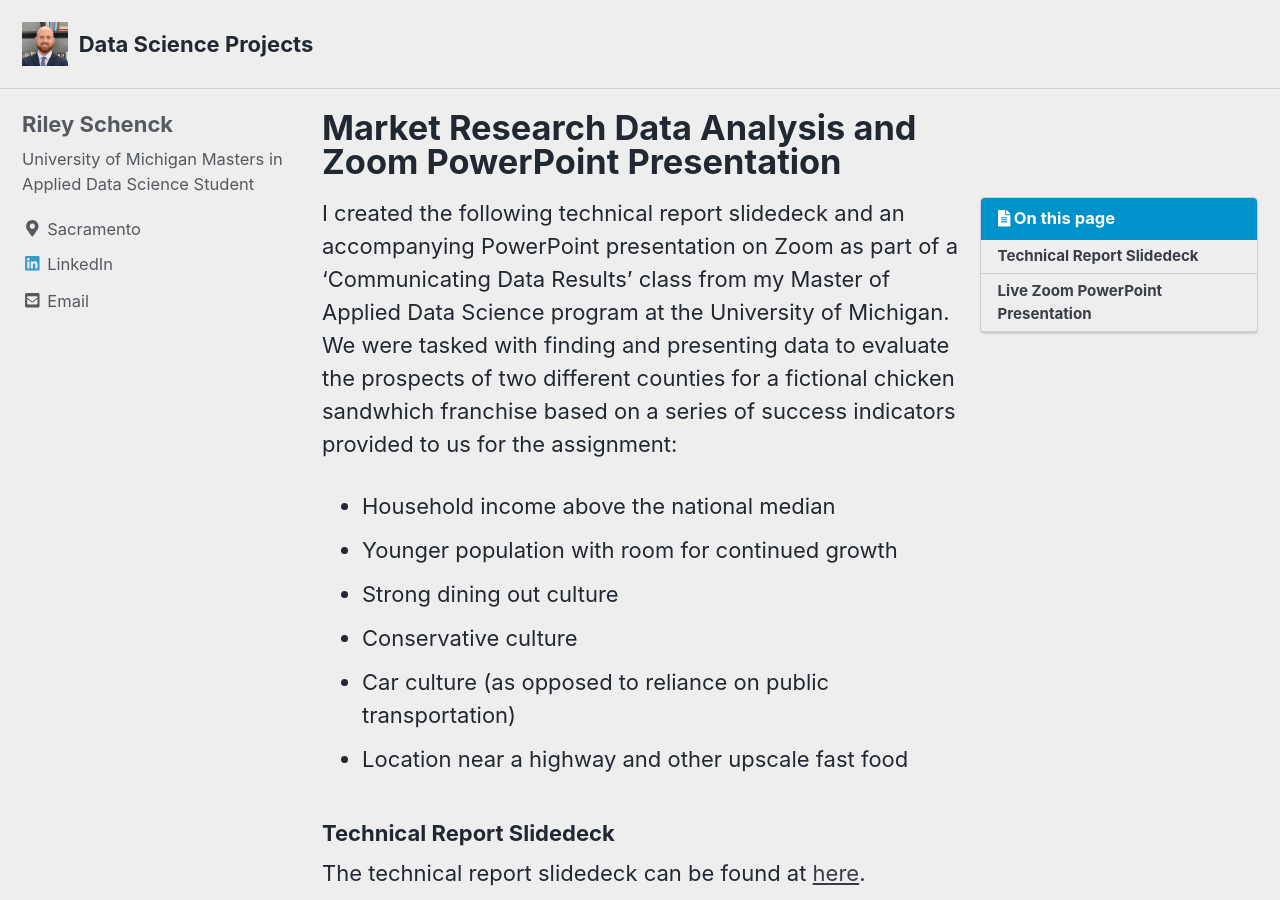
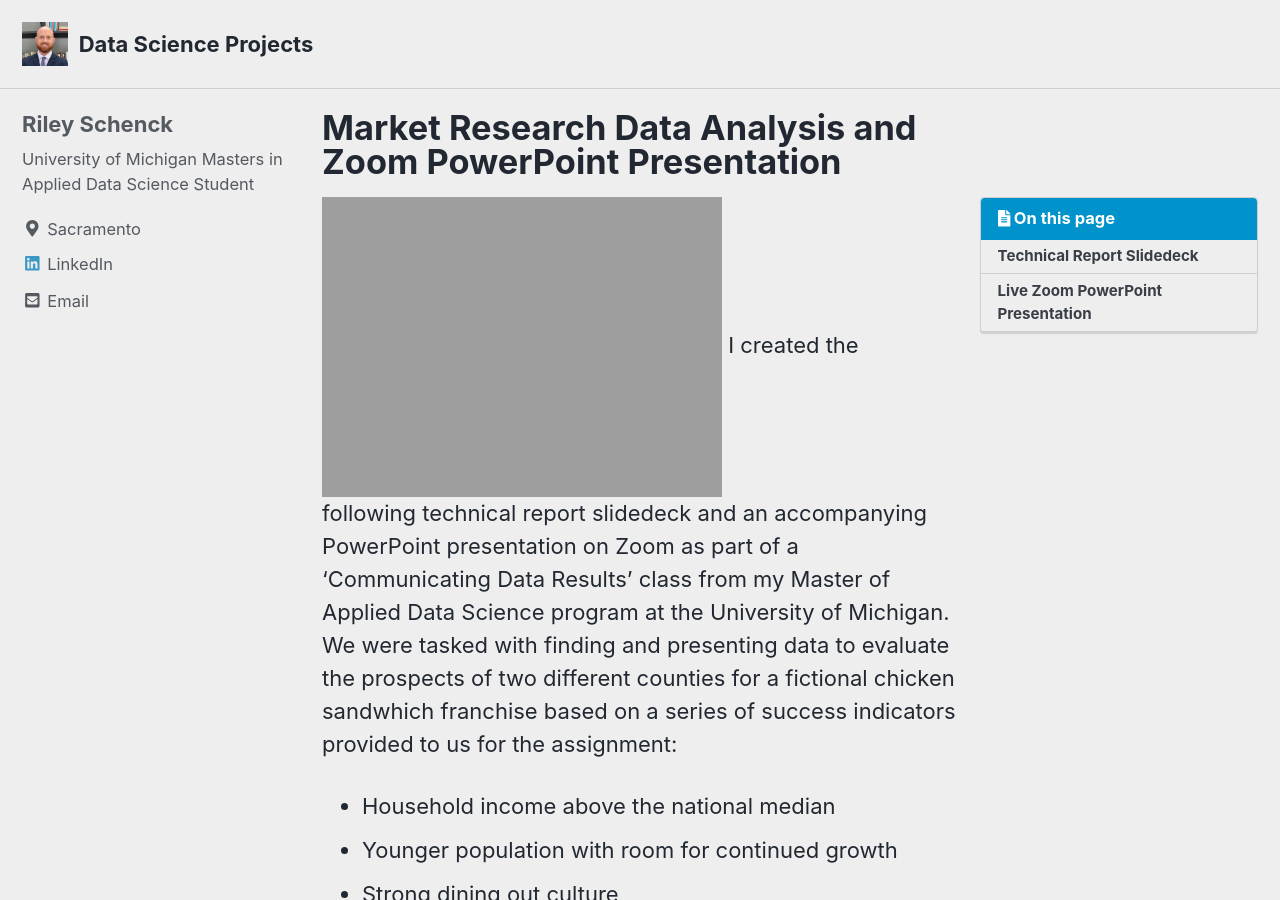
Before and after one commit to rileyschenck/website, a Jekyll site: the page built from _posts/2023-03-02-PowerPoint.md, in a window 1280 px wide and 900 px high. Built offline with Jekyll 4.4.1, drawn with Linux system fonts in a browser that asks for light colours; cached includes are drawn as plain includes; nearby versions of some CDN libraries; a script that is not in the unit is left out.

Commit message:
Update 2023-03-02-PowerPoint.md

```diff
--- a/_posts/2023-03-02-PowerPoint.md
+++ b/_posts/2023-03-02-PowerPoint.md
@@ -8,7 +8,7 @@ excerpt: "From a 'Communicating Data Results' class: Is Lubbock or Sacramento a
 toc: true
 toc_sticky: true
 ---
-
+![Plot1]({{ site.url }}{{ site.baseurl }}/assets/images/execsummary.png)
 I created the following technical report slidedeck and an accompanying PowerPoint presentation on Zoom as part of a 'Communicating Data Results' class from my Master of Applied Data Science program at the University of Michigan. We were tasked with finding and presenting data to evaluate the prospects of two different counties for a fictional chicken sandwhich franchise based on a series of success indicators provided to us for the assignment:
 
   - Household income above the national median
```
